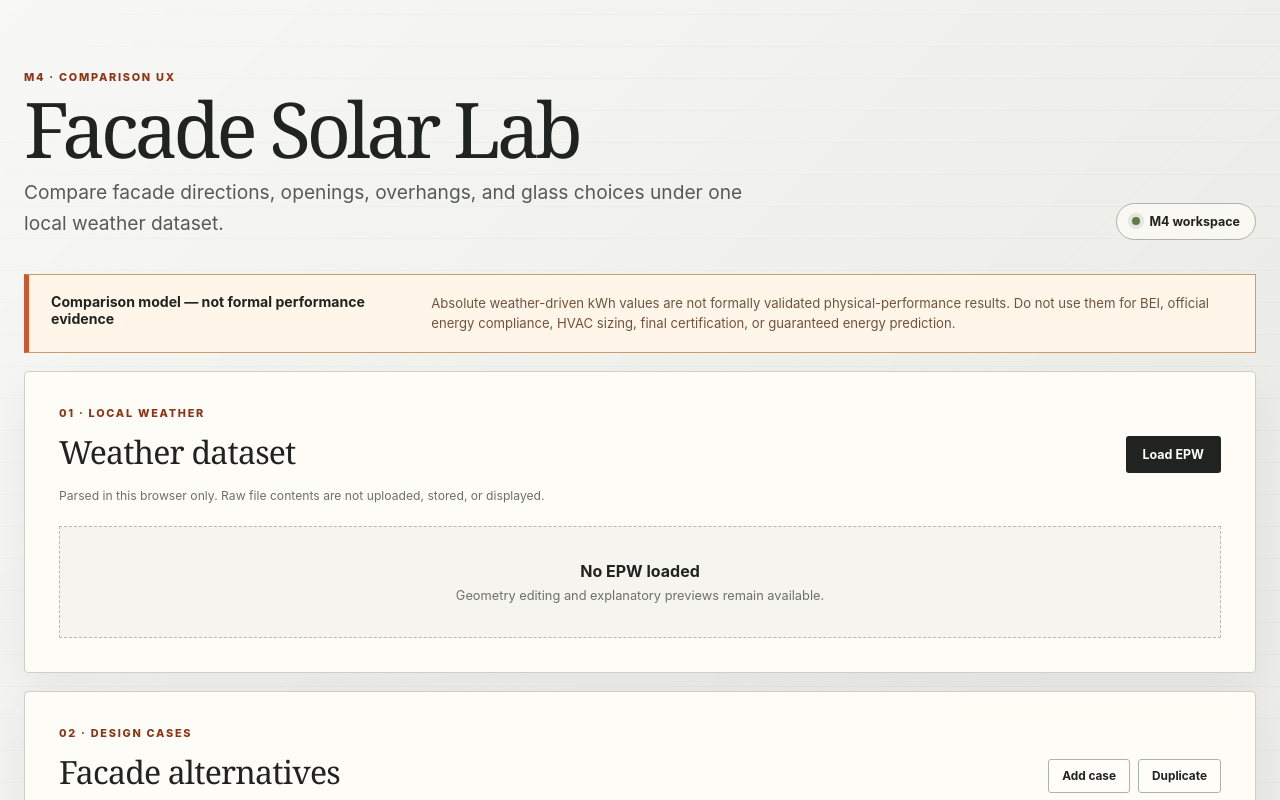
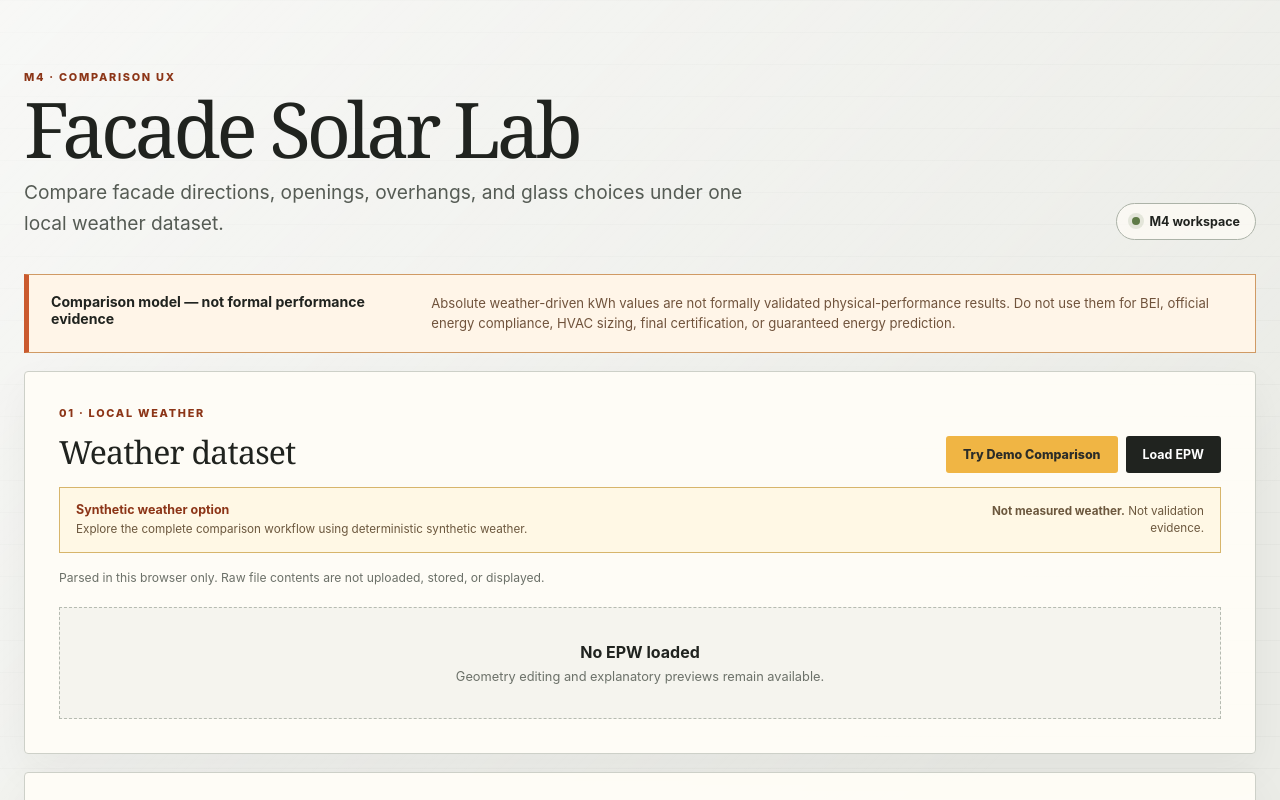
Before and after one commit to airesearchagl-art/Facade-Solar-Lab, a React (Vite) app: page / in a window 1280 px wide. Shown: the top 800 px of the page. Built offline with nearby package versions, Linux system fonts and the light colour scheme.

Commit message:
feat(m4): add visible demo comparison

```diff
--- a/src/app/App.tsx
+++ b/src/app/App.tsx
@@ -27,6 +27,11 @@ import {
   FACADE_V1_GROUND_REFLECTION_MODEL,
   type FacadeV1Parameters,
 } from "../engine";
+import { createDemoComparisonWorkspace } from "../demo/demo-scenario";
+import {
+  DEMO_WEATHER_DATASET_ID,
+  createDemoWeatherDataset,
+} from "../demo/demo-weather";
 import {
   hasWeatherErrors,
   WeatherDataError,
@@ -81,11 +86,15 @@ function WeatherPanel({
   dataset,
   loading,
   failure,
+  isDemo,
+  onDemo,
   onFile,
 }: {
   readonly dataset: WeatherDataset | null;
   readonly loading: boolean;
   readonly failure: { readonly message: string; readonly issues: readonly WeatherParseIssue[] } | null;
+  readonly isDemo: boolean;
+  readonly onDemo: () => void;
   readonly onFile: (file: File) => void;
 }) {
   return (
@@ -95,6 +104,8 @@ function WeatherPanel({
           <p className="section-kicker">01 · Local weather</p>
           <h2 id="weather-title">Weather dataset</h2>
         </div>
+        <div className="weather-actions">
+          <button type="button" className="demo-button" disabled={loading} onClick={onDemo}>Try Demo Comparison</button>
           <label className="file-button">
             <span>{loading ? "Reading…" : "Load EPW"}</span>
             <input
@@ -109,7 +120,19 @@ function WeatherPanel({
             />
           </label>
         </div>
-      <p className="privacy-note">Parsed in this browser only. Raw file contents are not uploaded, stored, or displayed.</p>
+      </div>
+      <div className={isDemo ? "demo-disclosure active" : "demo-disclosure"} role={isDemo ? "status" : undefined}>
+        <div>
+          <strong>{isDemo ? "DEMO · Synthetic weather active" : "Synthetic weather option"}</strong>
+          <span>Explore the complete comparison workflow using deterministic synthetic weather.</span>
+        </div>
+        <p><strong>Not measured weather.</strong> Not validation evidence.</p>
+      </div>
+      <p className="privacy-note">
+        {isDemo
+          ? "Generated in this browser only. No measured weather or external request is used."
+          : "Parsed in this browser only. Raw file contents are not uploaded, stored, or displayed."}
+      </p>
       {failure === null ? null : (
         <div className="message error-message" role="alert">
           <strong>EPW could not be used.</strong>
@@ -220,6 +243,7 @@ export function App() {
   );
   const differences = useMemo(() => comparisonInputDifferences(baselineCase, selectedCase), [baselineCase, selectedCase]);
   const weatherUsable = dataset !== null && !hasWeatherErrors(dataset.issues) && dataset.intervals.length > 0;
+  const isDemo = dataset?.id === DEMO_WEATHER_DATASET_ID;
   const canRun = weatherUsable && validationIssues.length === 0;
 
   const mutateWorkspace = (updater: (current: ComparisonWorkspace) => ComparisonWorkspace, nextSelectedCaseId?: string) => {
@@ -265,6 +289,24 @@ export function App() {
     }
   };
 
+  const loadDemoComparison = () => {
+    try {
+      const demoDataset = createDemoWeatherDataset();
+      const demoWorkspace = createDemoComparisonWorkspace();
+      const demoResult = runComparison(demoDataset, demoWorkspace);
+      caseSequence.current = 3;
+      setWorkspace(demoWorkspace);
+      setSelectedCaseId("case-b");
+      setDataset(demoDataset);
+      setWeatherFailure(null);
+      setResult(demoResult);
+      setDirty(false);
+      setRunError(null);
+    } catch (error) {
+      setRunError(error instanceof Error ? error.message : "Demo comparison failed");
+    }
+  };
+
   const executeComparison = () => {
     if (!canRun || dataset === null) return;
     try {
@@ -296,7 +338,14 @@ export function App() {
         <p>Absolute weather-driven kWh values are not formally validated physical-performance results. Do not use them for BEI, official energy compliance, HVAC sizing, final certification, or guaranteed energy prediction.</p>
       </aside>
 
-      <WeatherPanel dataset={dataset} loading={loadingWeather} failure={weatherFailure} onFile={(file) => void loadWeather(file)} />
+      <WeatherPanel
+        dataset={dataset}
+        loading={loadingWeather}
+        failure={weatherFailure}
+        isDemo={isDemo}
+        onDemo={loadDemoComparison}
+        onFile={(file) => void loadWeather(file)}
+      />
 
       <section className="panel case-panel" aria-labelledby="case-title">
         <div className="section-heading">
--- a/src/app/styles.css
+++ b/src/app/styles.css
@@ -160,6 +160,7 @@ h1 {
 .compact-heading { margin-bottom: 14px; }
 
 .file-button,
+.demo-button,
 .secondary-button,
 .run-button,
 .text-button,
@@ -183,6 +184,38 @@ h1 {
 }
 
 .file-button input { position: absolute; width: 1px; height: 1px; opacity: 0; }
+
+.weather-actions { display: flex; align-items: center; gap: 8px; }
+
+.demo-button {
+  padding: 11px 17px;
+  border-radius: 3px;
+  color: #2b2c28;
+  background: #f0b544;
+  font-size: 0.78rem;
+  font-weight: 850;
+}
+
+.demo-disclosure {
+  display: flex;
+  margin-bottom: 16px;
+  padding: 14px 16px;
+  border: 1px solid #d7b56b;
+  background: #fff8e5;
+  align-items: center;
+  justify-content: space-between;
+  gap: 18px;
+}
+
+.demo-disclosure.active {
+  border-color: #c96c3e;
+  box-shadow: inset 4px 0 0 var(--accent);
+}
+
+.demo-disclosure > div { display: grid; gap: 4px; }
+.demo-disclosure > div strong { color: var(--accent-dark); font-size: 0.78rem; }
+.demo-disclosure span, .demo-disclosure p { color: #6c583e; font-size: 0.73rem; line-height: 1.45; }
+.demo-disclosure p { max-width: 260px; margin: 0; text-align: right; }
 
 .privacy-note,
 .field-note,
@@ -490,6 +523,10 @@ footer { display: flex; padding: 18px 0 0; color: var(--muted); font-size: 0.68r
   .critical-warning { grid-template-columns: 1fr; gap: 8px; }
   .section-heading, .subsection-heading { align-items: flex-start; flex-direction: column; }
   .section-heading > p, .subsection-heading > span { text-align: left; }
+  .weather-actions { width: 100%; }
+  .weather-actions > * { flex: 1; justify-content: center; }
+  .demo-disclosure { align-items: flex-start; flex-direction: column; gap: 6px; }
+  .demo-disclosure p { max-width: none; text-align: left; }
   .case-actions { width: 100%; }
   .secondary-button { flex: 1; }
   .case-tabs { overflow-x: auto; display: flex; }
@@ -511,6 +548,7 @@ footer { display: flex; padding: 18px 0 0; color: var(--muted); font-size: 0.68r
   .metadata-grid, .field-grid { grid-template-columns: 1fr; }
   .preset-grid { grid-template-columns: repeat(4, minmax(0, 1fr)); }
   .weather-place { align-items: flex-start; flex-direction: column; gap: 3px; }
+  .weather-actions { align-items: stretch; flex-direction: column; }
   .difference-panel dl div { align-items: flex-start; flex-direction: column; gap: 6px; }
   .run-panel { padding: 22px 18px; }
   footer { flex-direction: column; }
--- /dev/null
+++ b/src/demo/demo-scenario.ts
@@ -0,0 +1,50 @@
+import {
+  addComparisonCase,
+  createComparisonCase,
+  createComparisonWorkspace,
+  type ComparisonWorkspace,
+} from "../comparison";
+import type { FacadeV1Parameters } from "../engine";
+
+export const DEMO_BASELINE_PARAMETERS: FacadeV1Parameters = Object.freeze({
+  facadeAzimuthDegFromNorth: 180,
+  opening: Object.freeze({
+    centerXM: 0,
+    widthM: 6,
+    sillZM: 0.9,
+    headZM: 3.3,
+  }),
+  overhang: Object.freeze({
+    depthM: 0.8,
+    elevationZM: 3.6,
+    leftExtensionM: 0.5,
+    rightExtensionM: 0.5,
+  }),
+  solarHeatGainCoefficient: 0.5,
+  groundReflectance: 0.2,
+});
+
+export const DEMO_DEEPER_OVERHANG_PARAMETERS: FacadeV1Parameters = Object.freeze({
+  ...DEMO_BASELINE_PARAMETERS,
+  opening: Object.freeze({ ...DEMO_BASELINE_PARAMETERS.opening }),
+  overhang: Object.freeze({
+    ...DEMO_BASELINE_PARAMETERS.overhang!,
+    depthM: 1.6,
+  }),
+});
+
+export function createDemoComparisonWorkspace(): ComparisonWorkspace {
+  const baseline = createComparisonCase(
+    "case-a",
+    "Case A",
+    DEMO_BASELINE_PARAMETERS,
+  );
+  return addComparisonCase(
+    createComparisonWorkspace(baseline),
+    createComparisonCase(
+      "case-b",
+      "Case B",
+      DEMO_DEEPER_OVERHANG_PARAMETERS,
+    ),
+  );
+}
--- /dev/null
+++ b/src/demo/demo-weather.ts
@@ -0,0 +1,89 @@
+import type { WeatherDataset, WeatherInterval } from "../weather";
+import { createWeatherIntervalTime, daysInMonth } from "../weather";
+
+export const DEMO_WEATHER_DATASET_ID = "synthetic-demo-weather-v1";
+
+const YEAR = 2025;
+const MONTHLY_PROFILE = [
+  0.58, 0.66, 0.78, 0.9, 1, 0.98, 0.92, 0.88, 0.8, 0.7, 0.6, 0.54,
+] as const;
+const HOURLY_PROFILE = [
+  0, 0, 0, 0, 0, 0.01, 0.06, 0.2, 0.42, 0.66, 0.84, 0.96,
+  1, 0.94, 0.8, 0.59, 0.36, 0.16, 0.04, 0, 0, 0, 0, 0,
+] as const;
+
+function createRadiation(month: number, rawHour: number) {
+  const profile = MONTHLY_PROFILE[month - 1]! * HOURLY_PROFILE[rawHour - 1]!;
+  const directNormalWhPerM2 = 680 * profile;
+  const diffuseHorizontalWhPerM2 = 105 * profile;
+  return {
+    globalHorizontalWhPerM2:
+      directNormalWhPerM2 * 0.52 + diffuseHorizontalWhPerM2,
+    directNormalWhPerM2,
+    diffuseHorizontalWhPerM2,
+  };
+}
+
+function createIntervals(): readonly WeatherInterval[] {
+  const intervals: WeatherInterval[] = [];
+  for (let month = 1; month <= 12; month += 1) {
+    for (let day = 1; day <= daysInMonth(YEAR, month); day += 1) {
+      for (let rawHour = 1; rawHour <= 24; rawHour += 1) {
+        intervals.push({
+          time: createWeatherIntervalTime(YEAR, month, day, rawHour, 60, 60),
+          radiation: createRadiation(month, rawHour),
+          dataSourceAndUncertaintyFlags: "DEMO",
+          sourceLine: intervals.length + 1,
+        });
+      }
+    }
+  }
+  return intervals;
+}
+
+/**
+ * Creates a deterministic canonical dataset for product demonstration only.
+ * The fixed monthly/hourly profile is not measured weather and performs no
+ * solar-position or facade calculation; those remain in facade-v1-weather.
+ */
+export function createDemoWeatherDataset(): WeatherDataset {
+  return {
+    id: DEMO_WEATHER_DATASET_ID,
+    format: "epw",
+    location: {
+      city: "Demo Site",
+      region: "Synthetic",
+      country: "Demo",
+      source: "Generated synthetic profile",
+      stationId: "SYNTHETIC-DEMO",
+      latitudeDeg: 35,
+      longitudeDeg: 139,
+      timeZoneOffsetHours: 9,
+      elevationM: 0,
+    },
+    recordsPerHour: 1,
+    intervalMinutes: 60,
+    dataPeriods: [
+      {
+        name: "Synthetic demonstration year",
+        startDayOfWeek: "Monday",
+        startMonth: 1,
+        startDay: 1,
+        endMonth: 12,
+        endDay: 31,
+      },
+    ],
+    intervals: createIntervals(),
+    coverage: "full-year-8760",
+    provenance: {
+      sourceType: "synthetic",
+      sourceName: "Synthetic Demo Weather",
+      sourceReference: "generated:facade-solar-lab/demo-weather-v1",
+      notes: [
+        "Deterministic generated profile for UI demonstration only.",
+        "Not measured weather and not validation evidence.",
+      ],
+    },
+    issues: [],
+  };
+}
```
Also changed, not shown: .agent-run/LR-20260913-FSL-M4-001/DECISIONS.md, 2 other files (tests, documents, lock files or other folders). Lines whose indentation alone changed are shown as unchanged.
